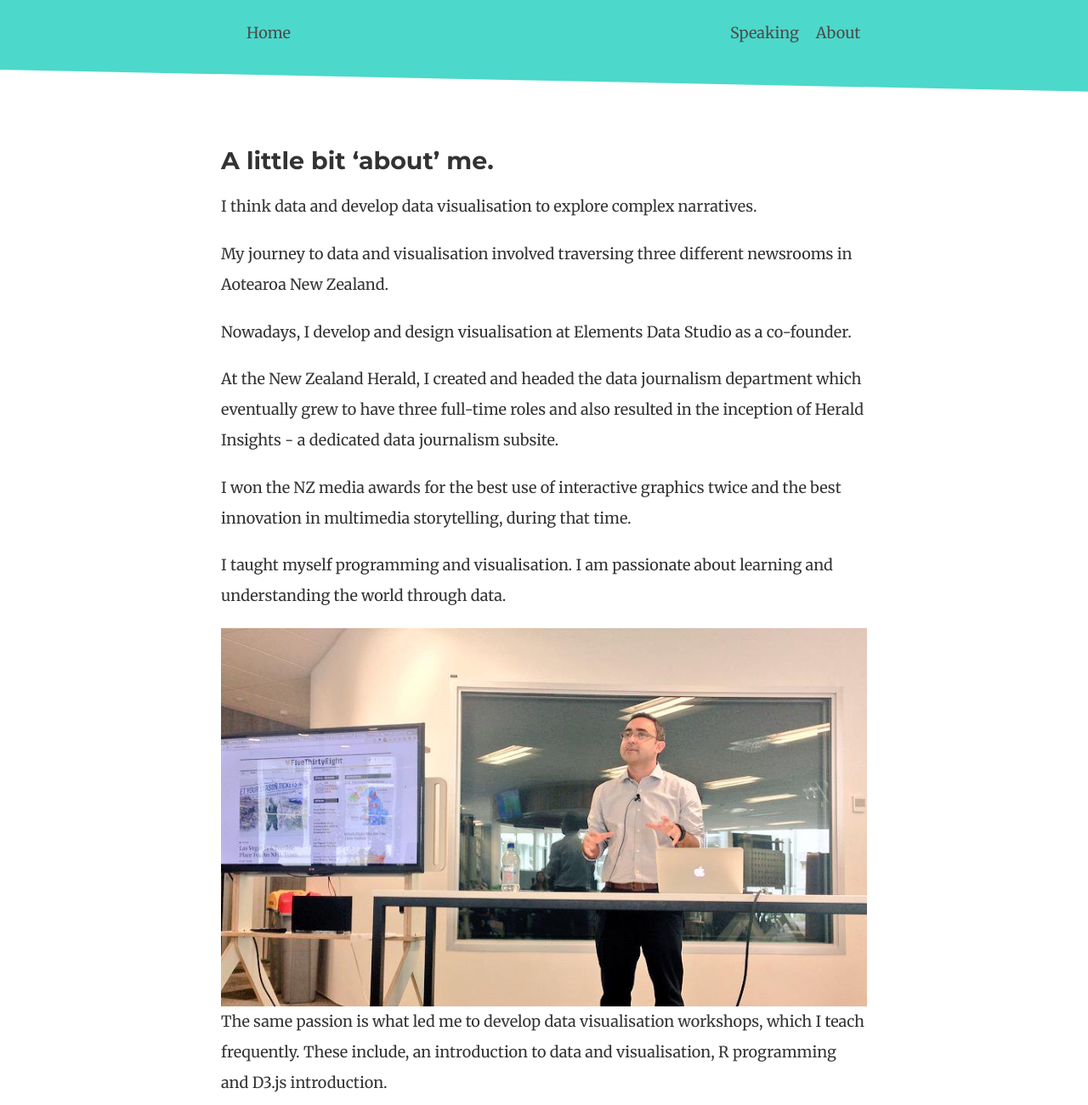
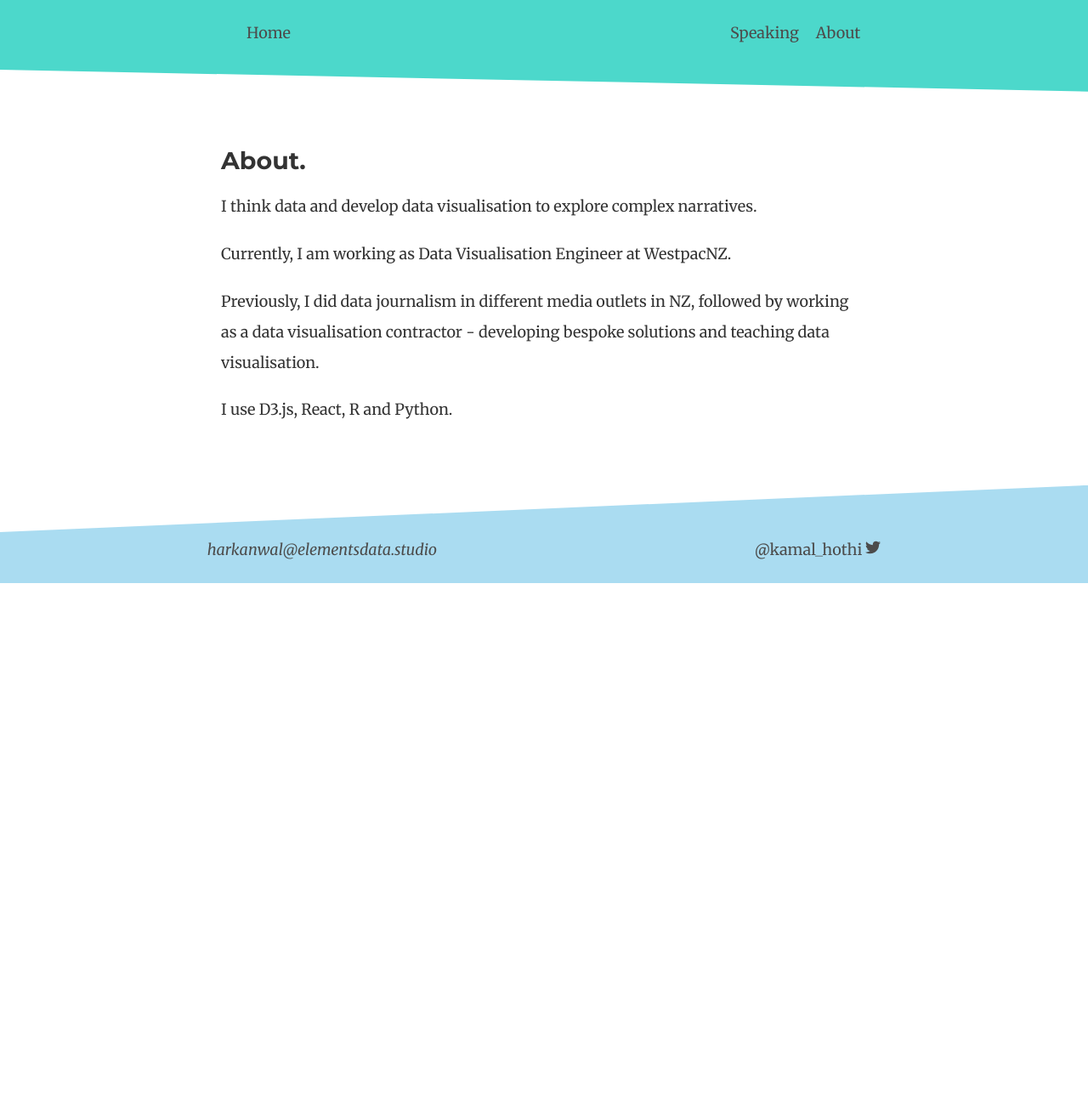
Before and after one commit to harkanwals/harkanwal_nz, a Gatsby site: page /about in a window 1280 px wide. Shown: the top 1300 px of the page at 85% size. After the commit the page ends 800 px from the top, so only its background shows below. Built offline with nearby package versions, Linux system fonts and the light colour scheme; Gatsby itself is replaced by a stand-in of ours; some packages are replaced by stand-ins of ours.

Commit message:
Change about page
A more current bio

```diff
--- a/src/pages/about.js
+++ b/src/pages/about.js
@@ -22,45 +22,24 @@ const AboutContainer = styled.div`
   }
 `;
 
-
-
 export default ({ data }) => (
   <Layout>
     <AboutContainer>
       <div>
-        <h2>A little bit ‘about’ me.</h2>
+        <h2>About.</h2>
         <p>
           I think data and develop data visualisation to explore complex
           narratives.
         </p>
         <p>
-          My journey to data and visualisation involved traversing three
-          different newsrooms in Aotearoa New Zealand.
+          Currently, I am working as Data Visualisation Engineer at WestpacNZ.
         </p>
         <p>
-          Nowadays, I develop and design visualisation at Elements Data Studio
-          as a co-founder.
+          Previously, I did data journalism in different media outlets in NZ,
+          followed by working as a data visualisation contractor - developing
+          bespoke solutions and teaching data visualisation.
         </p>
-        <p>
-          At the New Zealand Herald, I created and headed the data journalism
-          department which eventually grew to have three full-time roles and
-          also resulted in the inception of Herald Insights - a dedicated data
-          journalism subsite.
-        </p>
-        <p>
-          I won the NZ media awards for the best use of interactive graphics twice
-          and the best innovation in multimedia storytelling, during that time.
-        </p>
-        <p>
-          I taught myself programming and visualisation. I am
-          passionate about learning and understanding the world through data.
-        </p>
-        <Img fluid={data.dataTalk.childImageSharp.fluid} />
-        <p>
-          The same passion is what led me to develop data visualisation
-          workshops, which I teach frequently. These include, an introduction to
-          data and visualisation, R programming and D3.js introduction.
-        </p>
+        <p>I use D3.js, React, R and Python.</p>
       </div>
     </AboutContainer>
   </Layout>
@@ -73,9 +52,9 @@ export const query = graphql`
         title
       }
     }
-    dataTalk: file(relativePath: {regex: "/datatalk.jpg/"}) {
+    dataTalk: file(relativePath: { regex: "/datatalk.jpg/" }) {
       childImageSharp {
-        fluid(maxWidth: 1025, maxHeight: 600){
+        fluid(maxWidth: 1025, maxHeight: 600) {
           ...GatsbyImageSharpFluid_tracedSVG
         }
       }
```
